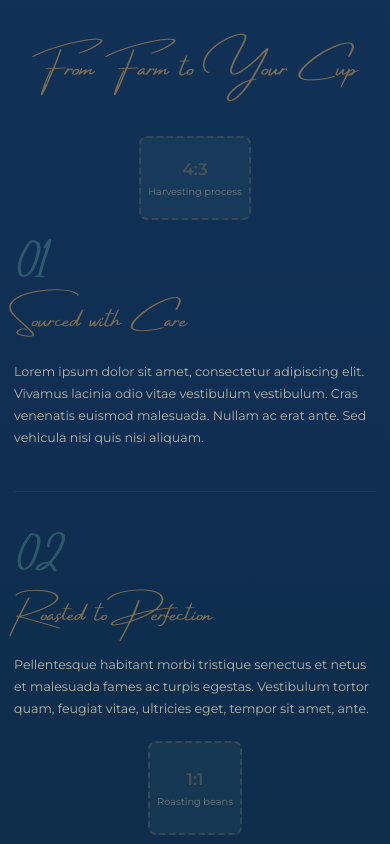
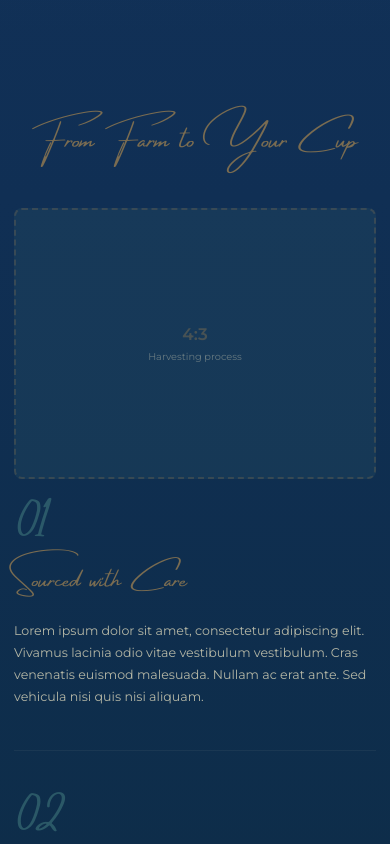
Before and after one commit to Caertos/Paradise-Roasters, a React (Vite) app: page /about in a window 390 px wide. Shown: the part 1860-2704 px from the top of the page. Built offline with nearby package versions, Linux system fonts and the light colour scheme.

Commit message:
fix(about): keep mobile media and grids full width
Auto margins stop grid items stretching, so the media columns collapsed
instead of filling the narrow layout. Each block now sets width: 100% and the
team grid keeps two columns down to the smallest phones.

```diff
--- a/src/pages/about/about.css
+++ b/src/pages/about/about.css
@@ -293,14 +293,17 @@
     grid-template-columns: 1fr;
   }
 
+  /* width: 100% — auto margins stop grid items stretching, which collapsed the image */
   .about-story__media {
     order: -1;
+    width: 100%;
     max-width: 30rem;
     margin-inline: auto;
   }
 
   .about-values__grid {
     grid-template-columns: 1fr;
+    width: 100%;
     max-width: 26rem;
     margin-inline: auto;
   }
@@ -315,25 +318,21 @@
   }
 
   .process-step__media {
-    max-width: 24rem;
+    width: 100%;
+    max-width: 30rem;
     margin-inline: auto;
   }
 
   .about-team__grid {
     grid-template-columns: 1fr 1fr;
-    max-width: 24rem;
+    width: 100%;
+    max-width: 30rem;
     margin-inline: auto;
   }
 }
 
 /* Small phone — 480px */
 @media (max-width: 480px) {
-  .about-team__grid {
-    grid-template-columns: 1fr;
-    max-width: 16rem;
-    margin-inline: auto;
-  }
-
   .about-cta__inner {
     padding: 2rem 1.25rem;
   }
```
